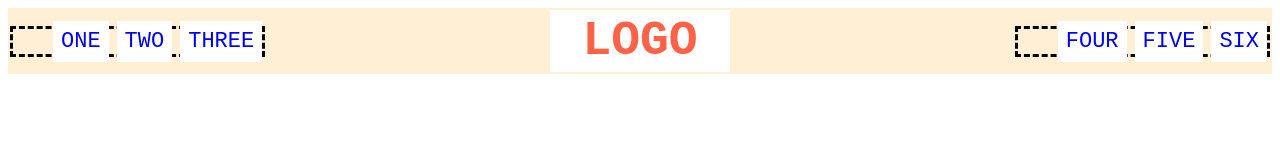
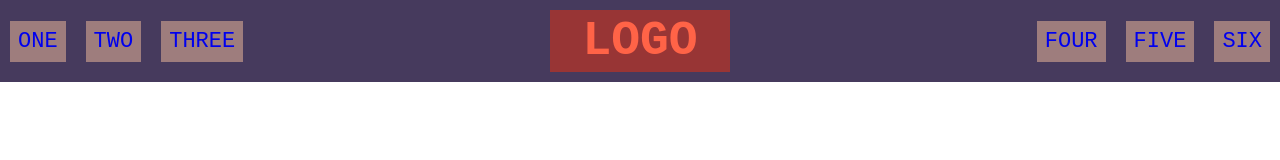
Before and after one commit to Wiper43/html-css, a plain HTML site: page 17_flex_header/index.html in a window 1280 px wide. Drawn offline with Linux system fonts and the light colour scheme.

Commit message:
fixed header

```diff
--- a/17_flex_header/index.html
+++ b/17_flex_header/index.html
@@ -3,7 +3,7 @@
   <head>
     <meta charset="UTF-8">
     <meta http-equiv="X-UA-Compatible" content="IE=edge">
-    <meta name="viewport" content="width=device-width, initial-scale=1.0">
+    <!-- <meta name="viewport" content="width=device-width, initial-scale=1.0"> -->
     <title>Flex Header</title>
     <link rel="stylesheet" href="style.css">
   </head>
--- a/17_flex_header/style.css
+++ b/17_flex_header/style.css
@@ -1,25 +1,52 @@
+
+/* *{outline: 3px red solid} */
+html{
+  width:100%;
+  height:100%;
+  display:flex;
+
+  margin:0px;
+  }
+
+  body{
+  display:flex;
+  flex:1;
+  margin:0px;
+  }
+
 .header  {
   font-family: monospace;
-  background: papayawhip;
+  background: rgb(70, 58, 93);
 
   display:flex;
+   /* flex:1;  */
   justify-content:space-between;
   align-items:center;
-  padding:2px;
+  padding:10px;
+  height:fit-content;
+  width:100%;
+  /* border: 3px solid red; */
+  /* gap:3 */
 
 
 }
 
-.left-links{
+ /* .left-links{
+  display:flex;
   justify-self:flex-end;
-}
+  outline: 3px blue solid;
+ } */
 
 .logo {
   font-size: 48px;
   font-weight: 900;
   color: tomato;
-  background: white;
+  background: rgb(152, 53, 53);
   padding: 4px 32px;
+  /* box-sizing:content-box; */
+  height:fit-content;
+  width:fit-content;
+
 
   /* justify-self:center; */
 }
@@ -27,11 +54,12 @@
 ul {
   /* this removes the dots on the list items*/
   display:flex;
-  justify-content:center;
-  gap:8px;
+  /* justify-content:flex-end;   */
+  gap: 20px;
   flex:1;
   border:black 3px;
-  border-style:dashed;
+  margin:0;
+  padding:0;
 
 
 
@@ -43,8 +71,10 @@ ul {
 
 a {
   font-size: 22px;
-  background: white;
+  background: rgb(158, 125, 125);
   padding: 8px;
+  justify-content: center;
+  flex:1;
   /* this removes the line under the links */
-  text-decoration: none;
+  text-decoration:solid;
 }
```
